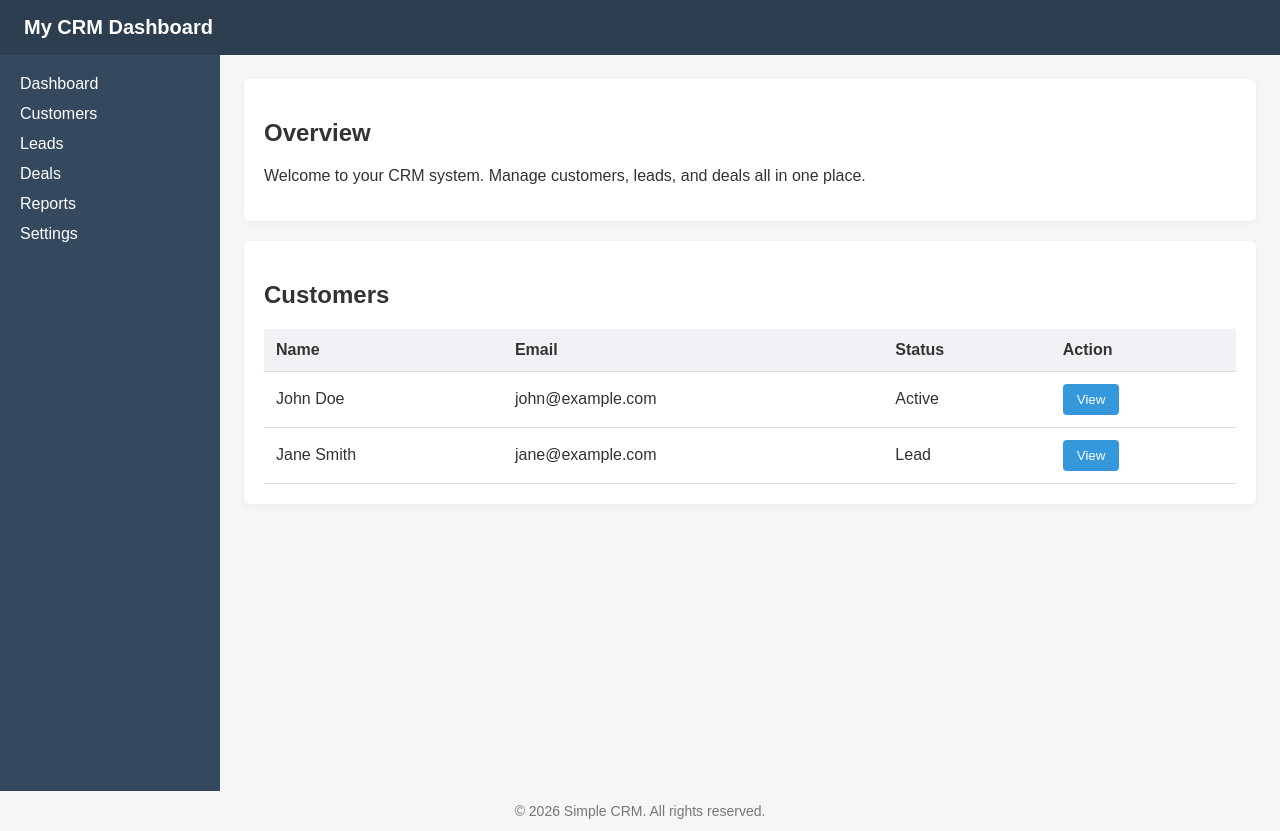
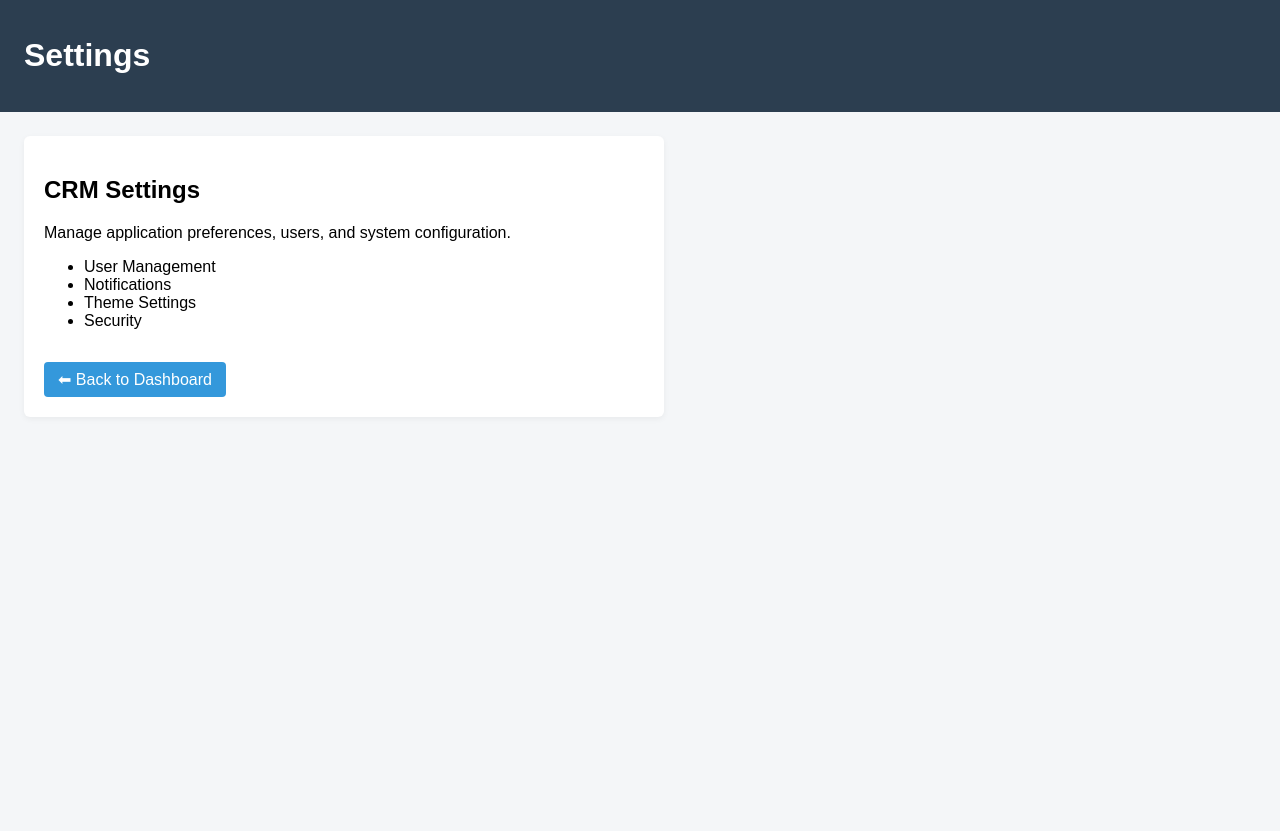
Before and after one commit to Chandpashashaik115/CRM, a plain HTML site: page index.html in a window 1280 px wide. After the commit the page ends 800 px from the top, so only its background shows below. Drawn offline with Linux system fonts and the light colour scheme.

Commit message:
Update CRM page title and structure

```diff
--- a/index.html
+++ b/index.html
@@ -1,20 +1,15 @@
 <!DOCTYPE html>
 <html lang="en">
 <head>
-  <meta charset="UTF-8" />
-  <meta name="viewport" content="width=device-width, initial-scale=1.0" />
-  <title>Simple CRM</title>
+  <meta charset="UTF-8">
+  <meta name="viewport" content="width=device-width, initial-scale=1.0">
+  <title>CRM Settings</title>
 
   <style>
-    * {
-      box-sizing: border-box;
-      font-family: Arial, Helvetica, sans-serif;
-    }
-
     body {
       margin: 0;
+      font-family: Arial, Helvetica, sans-serif;
       background: #f4f6f8;
-      color: #333;
     }
 
     header {
@@ -23,84 +18,30 @@
       padding: 16px 24px;
     }
 
-    header h1 {
-      margin: 0;
-      font-size: 20px;
-    }
-
-    .container {
-      display: flex;
-      min-height: calc(100vh - 64px);
-    }
-
-    aside {
-      width: 220px;
-      background: #34495e;
-      color: #fff;
-      padding: 20px;
-    }
-
-    aside ul {
-      list-style: none;
-      padding: 0;
-      margin: 0;
-    }
-
-    aside li {
-      margin-bottom: 12px;
-      cursor: pointer;
-    }
-
-    aside li:hover {
-      text-decoration: underline;
-    }
-
     main {
-      flex: 1;
       padding: 24px;
     }
 
     .card {
       background: #fff;
+      padding: 20px;
       border-radius: 6px;
-      padding: 20px;
-      margin-bottom: 20px;
+      max-width: 600px;
       box-shadow: 0 2px 6px rgba(0,0,0,0.05);
     }
 
-    table {
-      width: 100%;
-      border-collapse: collapse;
-    }
-
-    table th, table td {
-      text-align: left;
-      padding: 12px;
-      border-bottom: 1px solid #ddd;
-    }
-
-    table th {
-      background: #f0f2f5;
-    }
-
     .btn {
+      display: inline-block;
+      margin-top: 16px;
       background: #3498db;
       color: #fff;
-      border: none;
       padding: 8px 14px;
+      text-decoration: none;
       border-radius: 4px;
-      cursor: pointer;
     }
 
     .btn:hover {
       background: #2980b9;
-    }
-
-    footer {
-      text-align: center;
-      padding: 12px;
-      font-size: 14px;
-      color: #777;
     }
   </style>
 </head>
@@ -108,64 +49,24 @@
 <body>
 
   <header>
-    <h1>My CRM Dashboard</h1>
+    <h1>Settings</h1>
   </header>
 
-  <div class="container">
+  <main>
+    <div class="card">
+      <h2>CRM Settings</h2>
+      <p>Manage application preferences, users, and system configuration.</p>
 
-    <aside>
       <ul>
-        <li>Dashboard</li>
-        <li>Customers</li>
-        <li>Leads</li>
-        <li>Deals</li>
-        <li>Reports</li>
-        <li>Settings</li>
+        <li>User Management</li>
+        <li>Notifications</li>
+        <li>Theme Settings</li>
+        <li>Security</li>
       </ul>
-    </aside>
 
-    <main>
-
-      <div class="card">
-        <h2>Overview</h2>
-        <p>Welcome to your CRM system. Manage customers, leads, and deals all in one place.</p>
-      </div>
-
-      <div class="card">
-        <h2>Customers</h2>
-        <table>
-          <thead>
-            <tr>
-              <th>Name</th>
-              <th>Email</th>
-              <th>Status</th>
-              <th>Action</th>
-            </tr>
-          </thead>
-          <tbody>
-            <tr>
-              <td>John Doe</td>
-              <td>john@example.com</td>
-              <td>Active</td>
-              <td><button class="btn">View</button></td>
-            </tr>
-            <tr>
-              <td>Jane Smith</td>
-              <td>jane@example.com</td>
-              <td>Lead</td>
-              <td><button class="btn">View</button></td>
-            </tr>
-          </tbody>
-        </table>
-      </div>
-
-    </main>
-
-  </div>
-
-  <footer>
-    © 2026 Simple CRM. All rights reserved.
-  </footer>
+      <a href="index.html" class="btn">⬅ Back to Dashboard</a>
+    </div>
+  </main>
 
 </body>
 </html>
```
